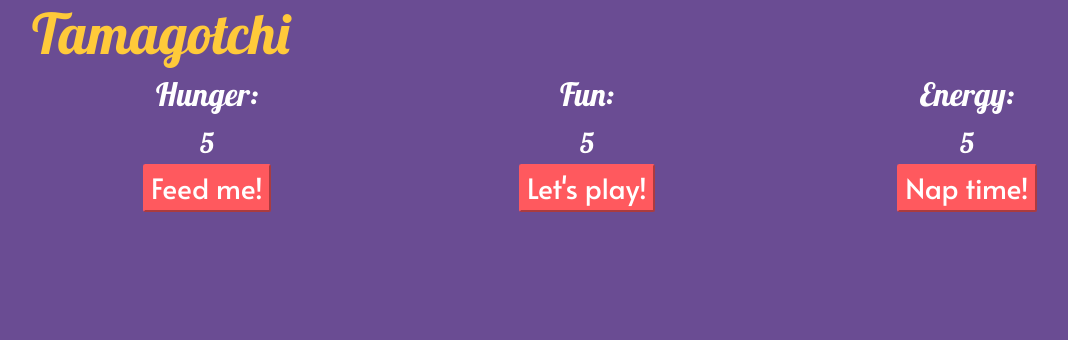
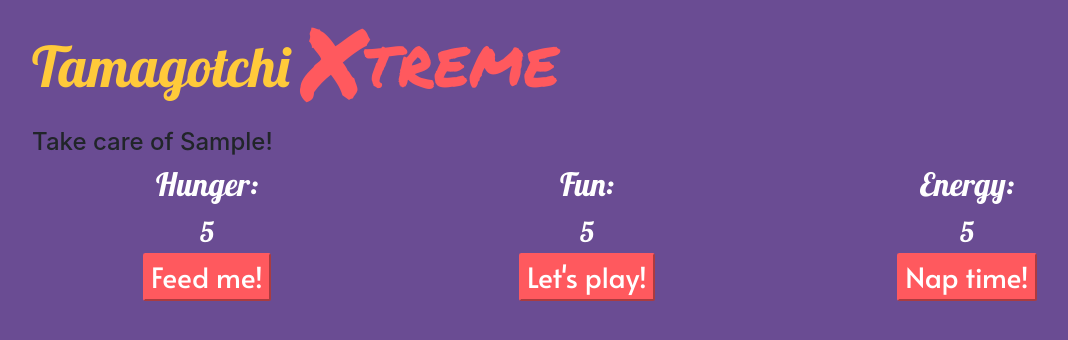
Before and after one commit to larabjork/tamagotchi, a website built with webpack: page src/index.html in a window 1280 px wide. Both pictures are taken after typing "Sample" into the empty fields and a click on the button "Name me!". Shown: the whole page, without its empty margins (53-1121 px from the left). Built offline with nearby package versions, Linux system fonts and the light colour scheme.

Commit message:
add styling and add name to display

```diff
--- a/src/index.html
+++ b/src/index.html
@@ -3,19 +3,23 @@
   <head>
     <meta charset="utf-8">
     <link href="https://fonts.googleapis.com/css?family=Alata|Lobster&display=swap" rel="stylesheet">
+    <link href="https://fonts.googleapis.com/css?family=Permanent+Marker&display=swap" rel="stylesheet">
     <title>Tamagotchi</title>
   </head>
   <body>
     <div class="container">
       <div id="header">
-        <h1>Tamagotchi<span id="pet-name"></span></h1>
+        <h1>Tamagotchi <span id="x"> X</span><span id="treme">TREME</span> </h1>
+      </div>
+      <div id="name-display">
+        <h4>Take care of <span id="pet-name"></span>! </h4>
       </div>
       <div id="start">
         <form id="start-form">
           <div class="">
-            <label for="name">Choose a name for your new pet!</label>
+            <label for="choose-name">Choose a name for your new pet!</label>
             <br>
-            <input id="name">
+            <input id="choose-name">
           </div>
           <br>
           <button type="submit" name="button">Name me!</button>
--- a/src/main.js
+++ b/src/main.js
@@ -8,10 +8,13 @@
   const newPet = new Pet ();
   $('#start-form').submit(function(event) {
     event.preventDefault();
-    // const inputtedName = $('#name').val();
-    // $('#name').val("");
+    const inputtedName = $('#choose-name').val();
+    $('#choose-name').val("");
+
+    $("#pet-name").html(inputtedName);
 
     $('#game-play').show();
+    $('#name-display').show();
     $('#start').hide();
 
     setInterval( () => {
--- a/src/styles.css
+++ b/src/styles.css
@@ -1,7 +1,10 @@
-/* #game-play, #end {
+#game-play, #end {
   display: none;
-} */
+}
 
+#name-display {
+  display: none;
+}
 
 body {
   background-color: #6A4C93;
@@ -36,3 +39,16 @@
 #hunger, #fun, #energy {
   text-align: center;
 }
+
+#x, #treme {
+  font-family: 'Permanent Marker', cursive;
+  color: #FF595E;
+}
+
+#x {
+  font-size: 100px;
+  vertical-align: sub;
+}
+#treme {
+  font-size: 56px;
+}
```
